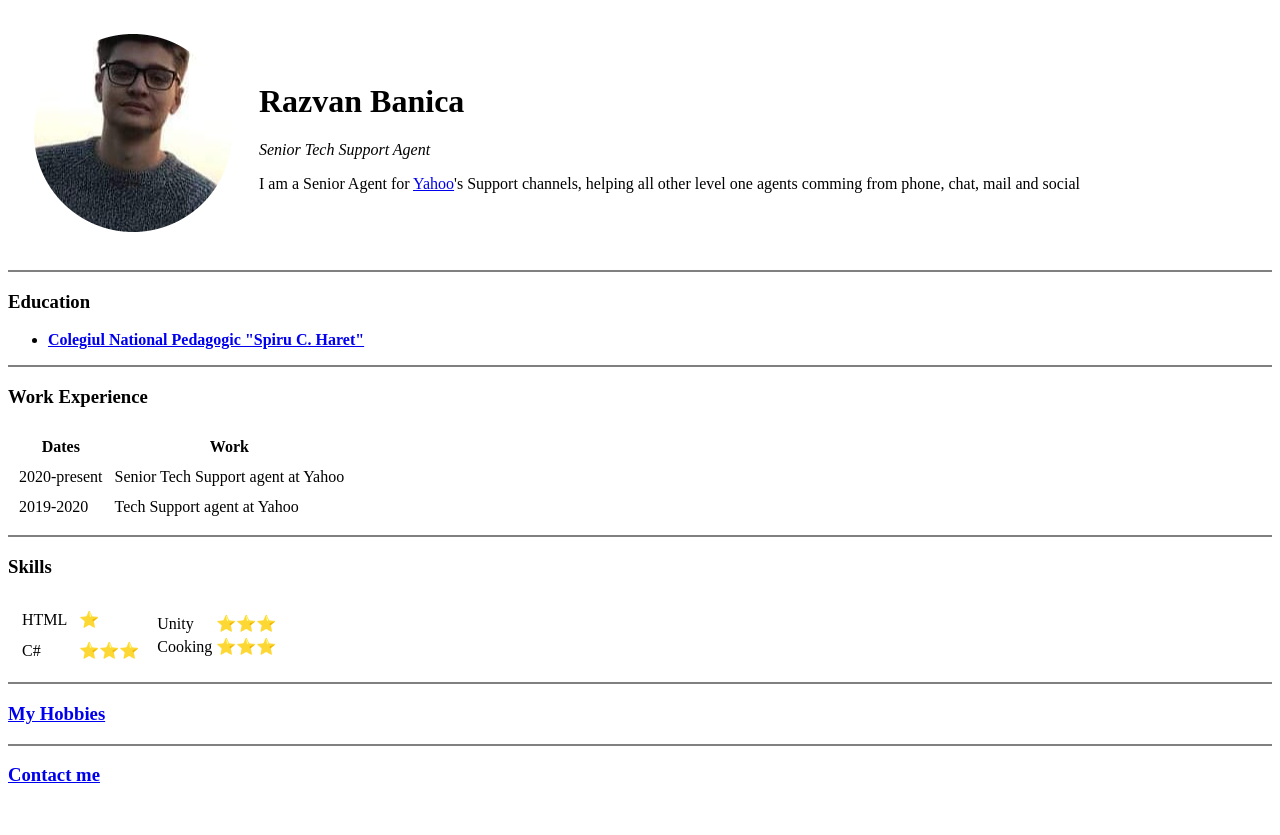
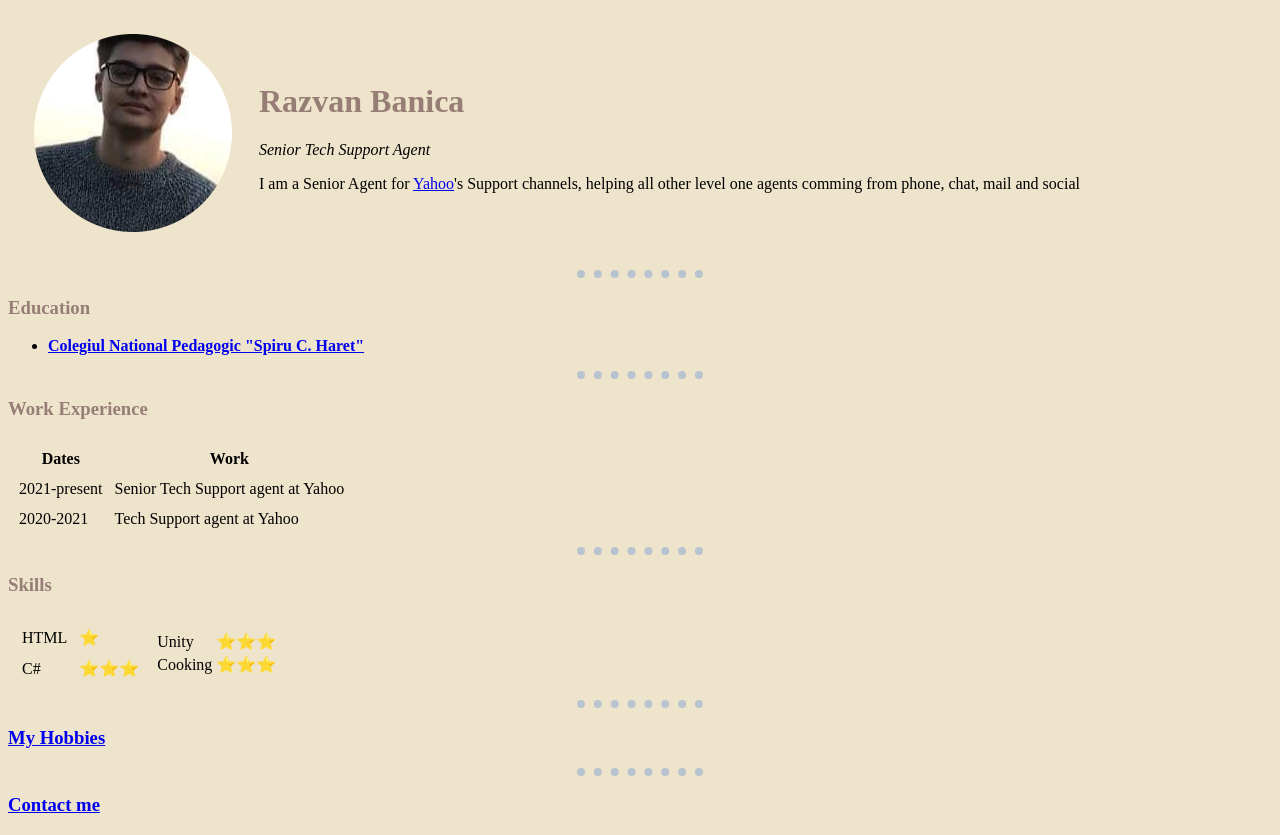
Before and after one commit to Penta-bot/cv, a plain HTML site: page index.html in a window 1280 px wide. Before the commit the page ends 805 px from the top, so only its background shows below. Drawn offline with Linux system fonts and the light colour scheme.

Commit message:
Add files via upload

```diff
--- /dev/null
+++ b/css/styles.css
@@ -0,0 +1,20 @@
+body{
+  background-color: #EEE3CB;
+}
+
+hr{
+  background-color: #EEE3CB;
+  border-style: dotted none none none;
+  height: 0px;
+  width: 10%;
+  border-width: 8px;
+  border-color: #B7C4CF;
+}
+
+h1{
+  color: #967E76;
+}
+
+h3{
+  color: #967E76;
+}
--- a/index.html
+++ b/index.html
@@ -4,6 +4,7 @@
 <head>
   <meta charset="utf-8">
   <title>🧙Razvan's Personal Site</title>
+  <link rel="stylesheet" href="css/styles.css">
 </head>
 
 <body>
@@ -36,11 +37,11 @@
       </thead>
       <tbody>
         <tr>
-          <td>2020-present</td>
+          <td>2021-present</td>
           <td>Senior Tech Support agent at Yahoo</td>
         </tr>
         <tr>
-          <td>2019-2020</td>
+          <td>2020-2021</td>
           <td>Tech Support agent at Yahoo</td>
         </tr>
       </tbody>
```
Also changed, not shown: contactinfo.html (+2 -0 lines), hobbies.html (+2 -0 lines).
